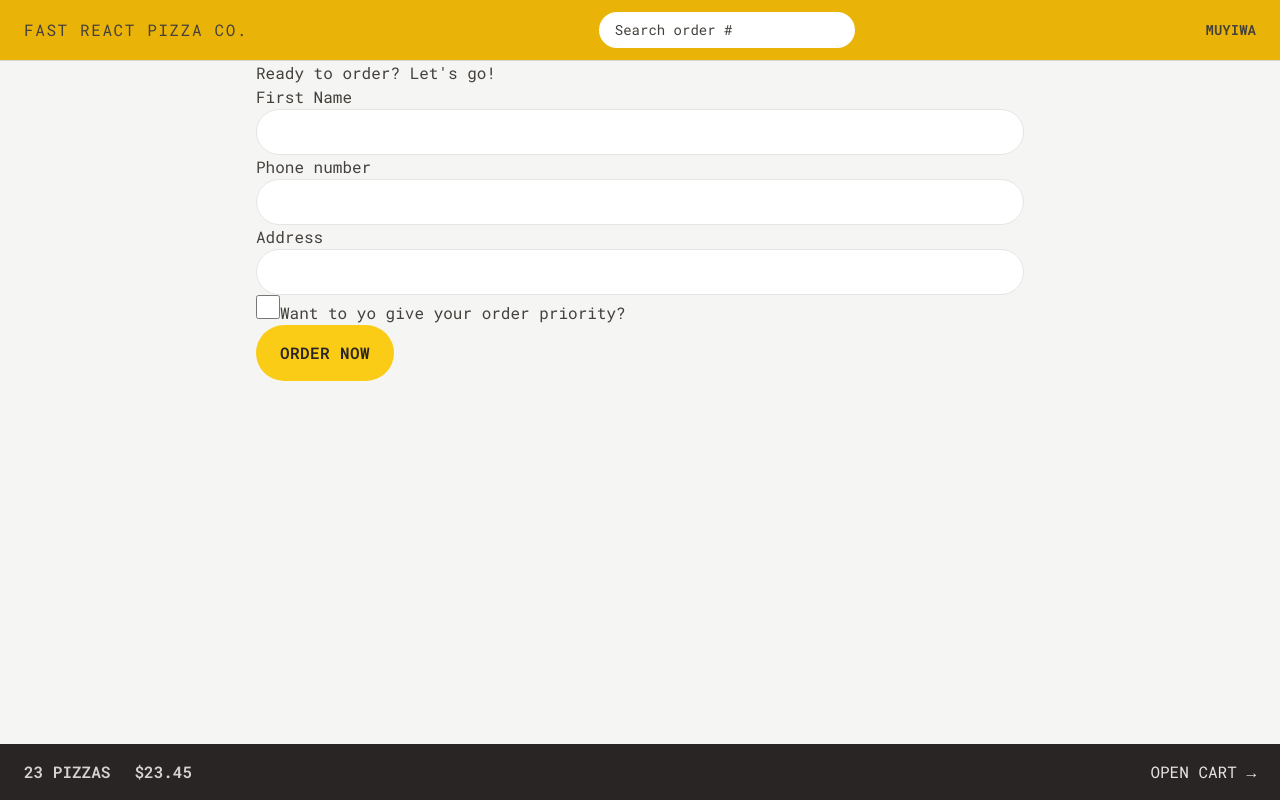
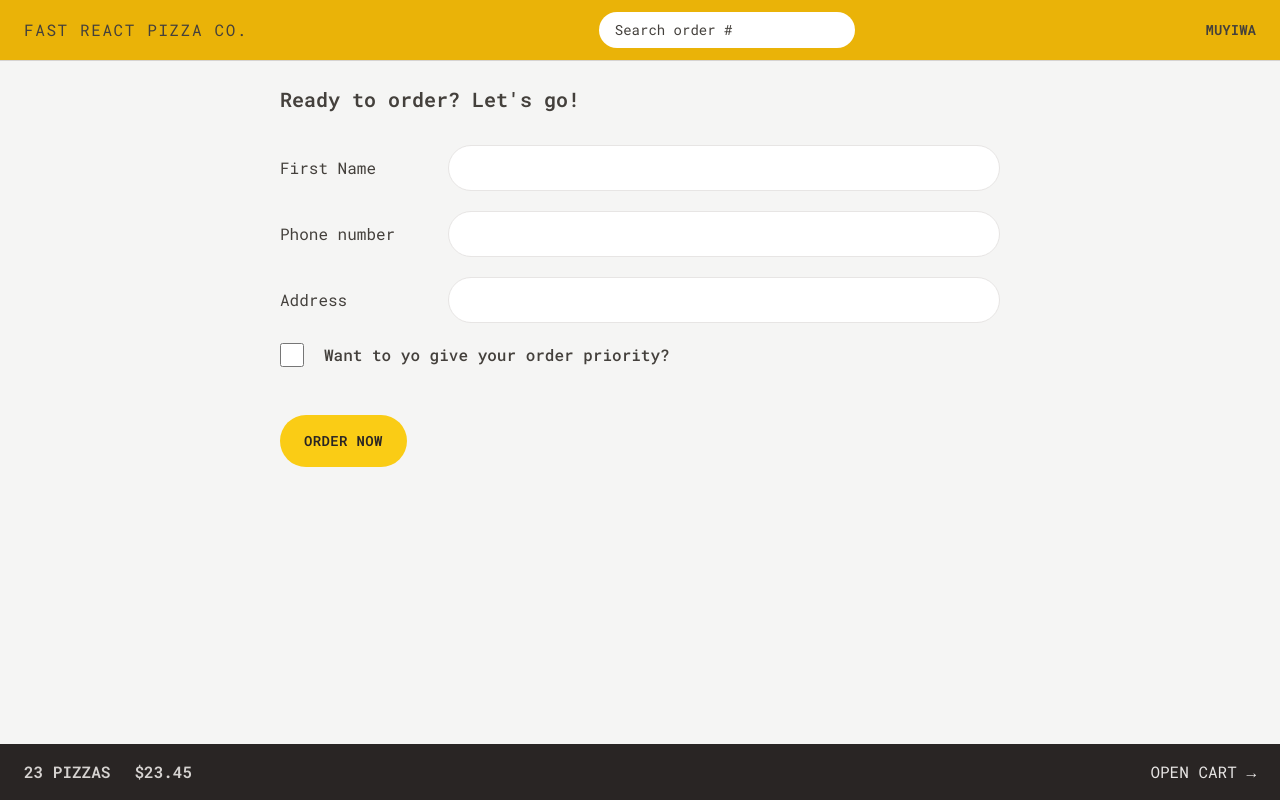
Before and after one commit to muyiwadosunmu/fast-react-pizza, a React (Vite) app: page /order/new in a window 1280 px wide. Built offline with nearby package versions, Linux system fonts and the light colour scheme.

Commit message:
Styling the form page

```diff
--- a/src/features/order/CreateOrder.jsx
+++ b/src/features/order/CreateOrder.jsx
@@ -42,33 +42,33 @@
   // console.log(cart);
 
   return (
-    <div>
-      <h2>Ready to order? Let&apos;s go!</h2>
+    <div className="py-6 px-6">
+      <h2 className="text-xl font-semibold mb-8">Ready to order? Let&apos;s go!</h2>
 
       {/* No need to specifu router /order/new r-r-dom will take care of it to the closest router */}
 
       <Form method="POST" action="">
-        <div>
-          <label>First Name</label>
-          <input className="input" type="text" name="customer" required />
+        <div className="mb-5 flex gap-2 flex-col sm:flex-row sm:items-center">
+          <label className="sm:basis-40">First Name</label>
+          <input className="input grow" type="text" name="customer" required />
         </div>
 
-        <div>
-          <label>Phone number</label>
-          <div>
-            <input className="input" type="tel" name="phone" required />
+        <div className="mb-5 flex gap-2 flex-col sm:flex-row sm:items-center">
+          <label className="sm:basis-40">Phone number</label>
+          <div className="grow">
+            <input className="input w-full " type="tel" name="phone" required />
           </div>
-          {formErrors?.phone && <p>{formErrors.phone}</p>}
+          {formErrors?.phone && <p className="text-xs mt-2 text-red-700 bg-red-100 p-2 rounded-md">{formErrors.phone}</p>}
         </div>
 
-        <div>
-          <label>Address</label>
-          <div>
-            <input className="input" type="text" name="address" required />
+        <div className="mb-5 flex gap-2 flex-col sm:flex-row sm:items-center">
+          <label className="sm:basis-40">Address</label>
+          <div className="grow">
+            <input className="input w-full" type="text" name="address" required />
           </div>
         </div>
 
-        <div>
+        <div className="mb-12  flex gap-5 items-center">
           <input
             className="h-6 w-6 accent-yellow-400 focus:outline-none focus:ring focus:ring-yellow-400 focus:ring-offset-2 md:px-6 md:py-3"
             type="checkbox"
@@ -77,7 +77,7 @@
             // value={withPriority}
             // onChange={(e) => setWithPriority(e.target.checked)}
           />
-          <label htmlFor="priority">Want to yo give your order priority?</label>
+          <label htmlFor="priority" className="font-medium">Want to yo give your order priority?</label>
         </div>
 
         <div>
--- a/src/index.css
+++ b/src/index.css
@@ -4,7 +4,7 @@
 
 @layer components {
   .input {
-    @apply w-full rounded-full border border-stone-200 px-4 py-2 text-sm transition-all duration-300 placeholder:text-stone-400 focus:outline-none focus:ring-yellow-400 md:px-6 md:py-3
+    @apply rounded-full border border-stone-200 px-4 py-2 text-sm transition-all duration-300 placeholder:text-stone-400 focus:outline-none focus:ring-yellow-400 md:px-6 md:py-3
   }
   /* https://dev.to/afif/i-made-100-css-loaders-for-your-next-project-4eje */
 .loader {
--- a/src/ui/Button.jsx
+++ b/src/ui/Button.jsx
@@ -2,12 +2,12 @@
 
 function Button({ children, disabled, to, type }) {
   const base =
-    "inline-block rounded-full bg-yellow-400 font-semibold uppercase tracking-wide text-stone-800 transition-colors duration-300 hover:bg-yellow-300 focus:bg-yellow-300 focus:outline-none focus:ring focus:ring-yellow-300 focus:ring-offset-2 disabled:cursor-not-allowed";
+    "inline-block text-sm rounded-full bg-yellow-400 font-semibold uppercase tracking-wide text-stone-800 transition-colors duration-300 hover:bg-yellow-300 focus:bg-yellow-300 focus:outline-none focus:ring focus:ring-yellow-300 focus:ring-offset-2 disabled:cursor-not-allowed";
 
   const styles = {
     primary: base + "px-4 py-3 md:px-6 md:py-4 ",
     small: base + " px-4 py-2 md:px-6 md:py-2.5",
-    secondary: "inline-block rounded-full border-2 border-stone-300 font-semibold uppercase tracking-wide text-stone-800 transition-colors duration-300  hover:bg-stone-400 focus:bg-stone-300 focus:outline-none hover:text-stone-800focus:ring focus:ring-stone-300 focus:ring-offset-2 active:bg-slate-400 disabled:cursor-not-allowed px-4 py-2.5 md:px-6 md:py-3.5"
+    secondary: " text-sm inline-block rounded-full border-2 border-stone-300 font-semibold uppercase tracking-wide text-stone-800 transition-colors duration-300  hover:bg-stone-400 focus:bg-stone-300 focus:outline-none hover:text-stone-800focus:ring focus:ring-stone-300 focus:ring-offset-2 active:bg-slate-400 disabled:cursor-not-allowed px-4 py-2.5 md:px-6 md:py-3.5"
   };
   if (to)
     return (
```
Also changed, not shown: index.html (+7 -2 lines).
